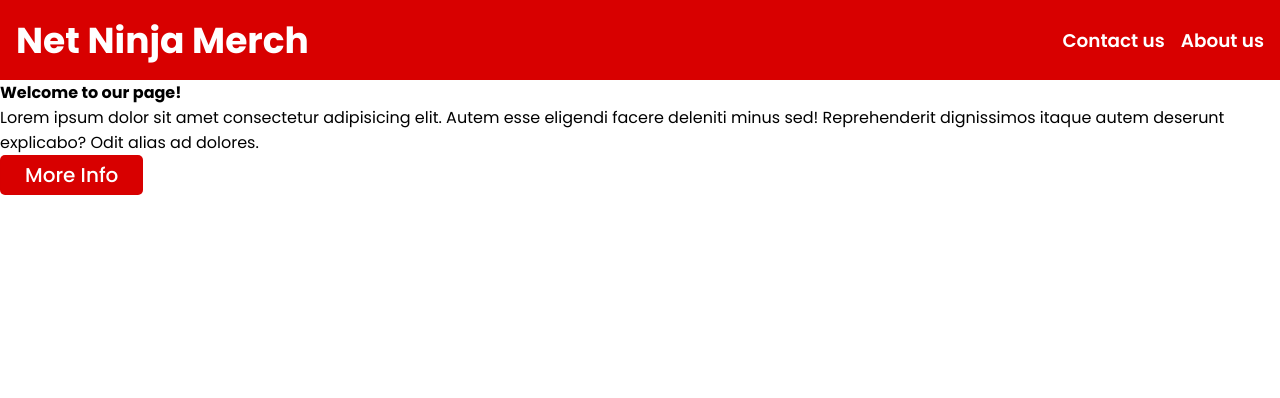
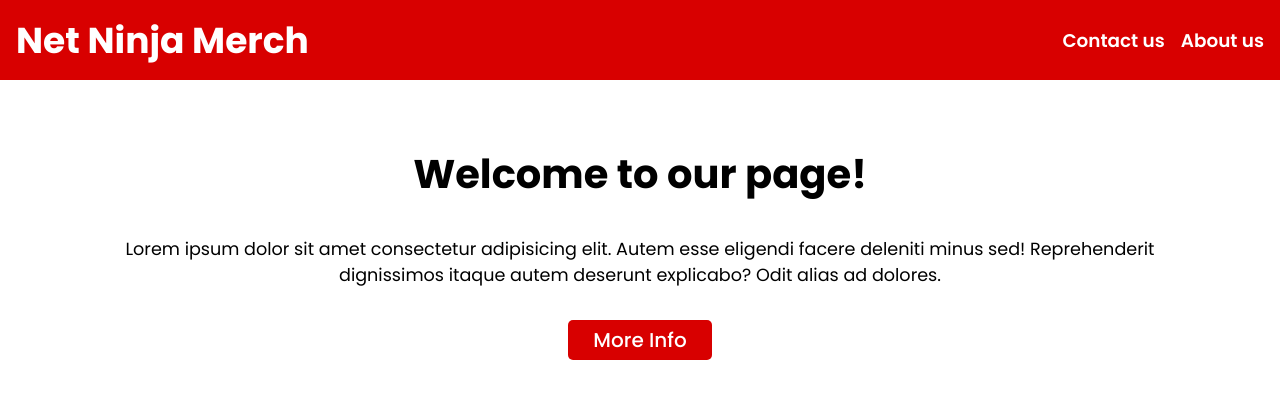
Before and after one commit to pufex/net-ninja-merch-tutorial, a plain HTML site: page index.html in a window 1280 px wide. Drawn offline with Linux system fonts and the light colour scheme.

Commit message:
Added styles to the welcome section.

```diff
--- a/assets/styles.css
+++ b/assets/styles.css
@@ -81,3 +81,23 @@
     max-width: 1440px;
     min-height: 100vh;
 }
+
+.welcome {
+    padding: 2rem;
+    display: flex;
+    flex-direction: column;
+    align-items: center;
+}
+
+.welcome__heading{
+    font-size: 2.5rem;
+    margin-bottom: 2rem;
+    margin-top: 2rem;;
+}
+
+.welcome__paragraph{
+    max-width: 100ch;
+    text-align: center;
+    font-size: 1.1rem;
+    margin-bottom: 2rem;
+}
```
